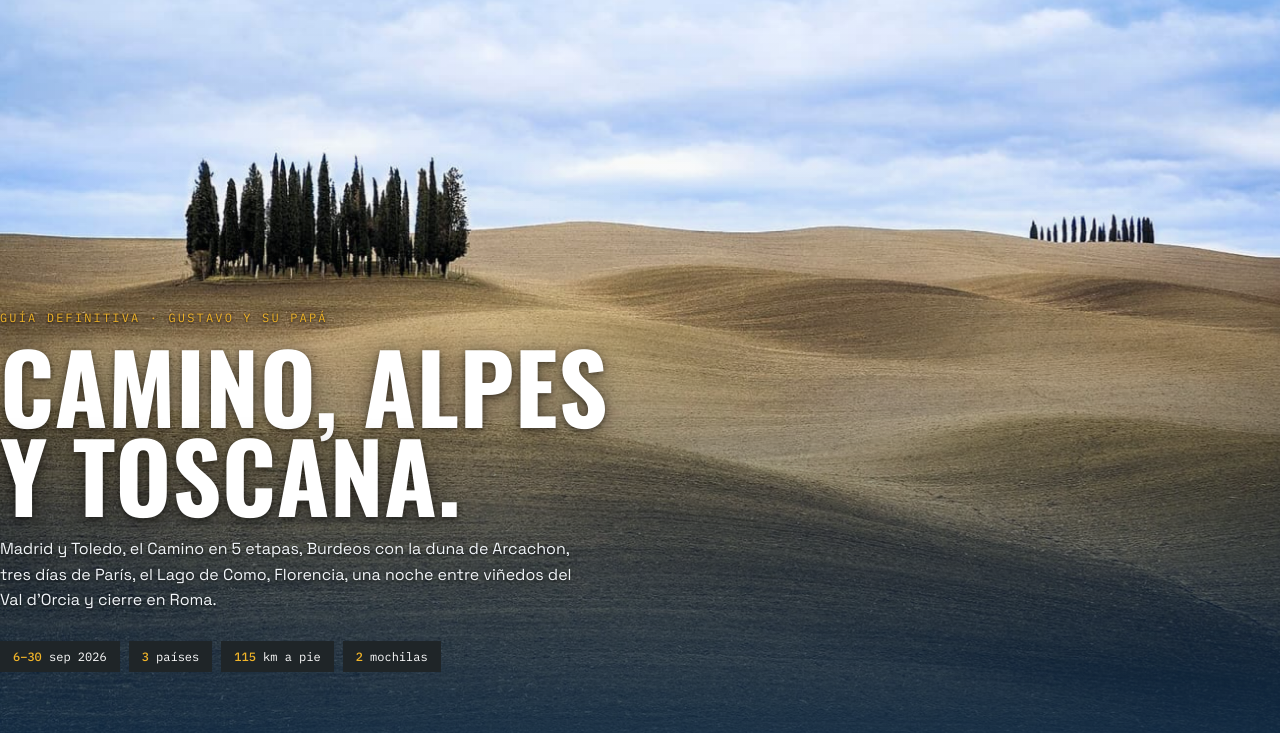
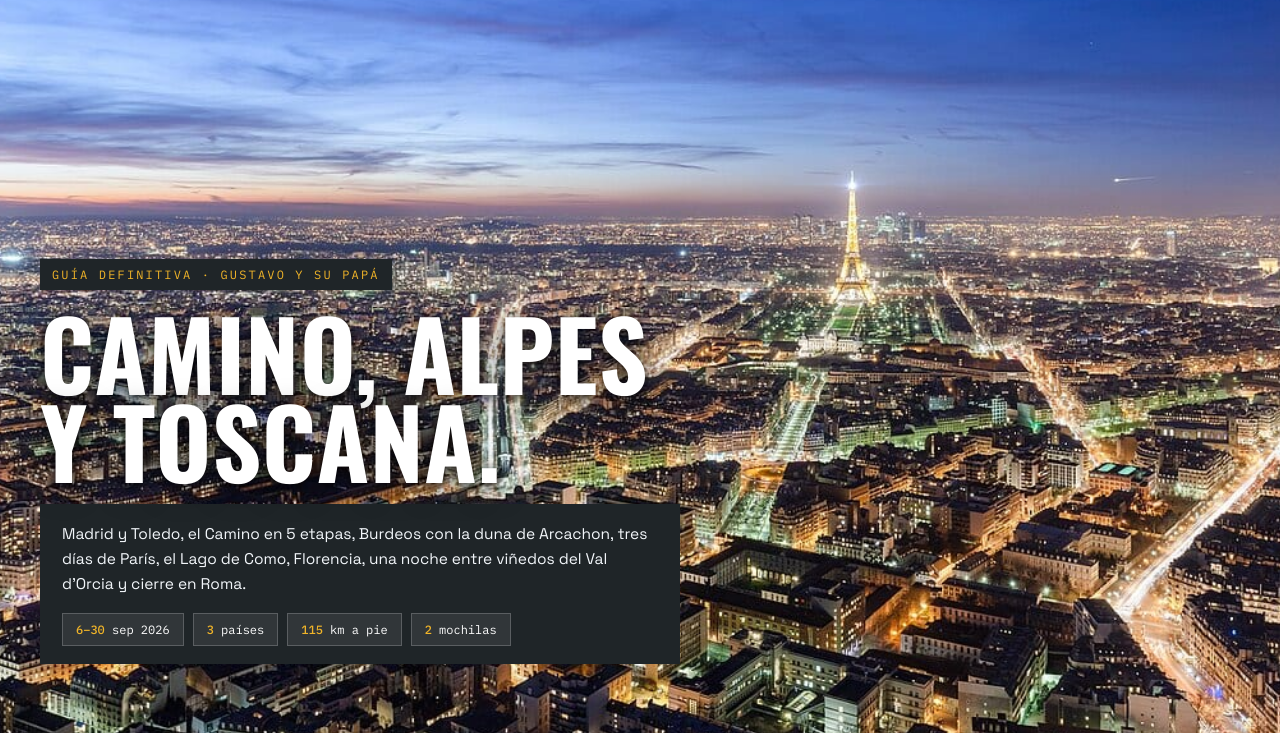
Before and after one commit to tavo379/caa-2.0, an Astro site in the folder apps/lab/: page /guia-viaje in a window 1280 px wide. Shown: the top 733 px of the page. Built offline with nearby package versions, Linux system fonts and the light colour scheme; Astro itself is replaced by a stand-in of ours.

Commit message:
fix(lab): corrige bug real de padding en el hero, quita el overlay y cambia la foto
El bug de "hero pegado" que se reportó varias veces era real: la regla
desktop .wrap{padding:0} pensada solo para <main> dentro del .shell
también estaba pisando el padding de header/footer (misma clase
.wrap), dejando el texto del hero literalmente a 0px del borde en
pantallas ≥960px. La escopo ahora a main.wrap y le doy a header .wrap
su propio padding explícito (24px móvil, 40px desktop) con margin:0
para que no vuelva a heredar el auto-centrado de la regla base.

Quito el .hero-scrim (el degradado azul que lavaba la foto) — ahora
la foto se ve en su color real. El eyebrow y el bloque de
subtítulo+pills pasan a chips sólidos #1f2528 para que el amarillo
tenga contraste garantizado sin depender de qué tan clara salga la
foto de fondo.

Cambio la foto del hero: era el paisaje de Val d'Orcia (quedaba raro
como portada, poco "ciudad"), ahora es Paris de noche desde la Torre
Montparnasse con la Eiffel iluminada — foto real en HD (1920px,
Benh Lieu Song, CC BY-SA 4.0, vía Wikimedia Commons). Borro
hero-valdorcia.jpg por quedar sin uso.

Co-Authored-By: Claude Sonnet 5 <noreply@anthropic.com>
Claude-Session: https://claude.ai/code/session_01FKaf4kxDn1uvFLEVPW5nfP

```diff
--- a/apps/lab/src/pages/guia-viaje.astro
+++ b/apps/lab/src/pages/guia-viaje.astro
@@ -27,26 +27,25 @@ body{font-family:'Space Grotesk',system-ui,sans-serif;background:var(--papel);co
     margin:0 auto;
     padding:0 40px;
   }
-  .wrap{max-width:900px;margin:0;padding:0}
+  main.wrap{max-width:900px;margin:0;padding:0}
   .lead,.sub{max-width:62ch}
-  header .wrap,footer .wrap{max-width:none}
 }
 
-/* ===== HERO — fills the available viewport, no clipping ===== */
-header{position:relative;overflow:hidden;isolation:isolate;color:#fff;padding:64px 0 48px;min-height:82vh;display:flex;align-items:flex-end}
+/* ===== HERO — fills the available viewport, no clipping, no darkening overlay ===== */
+header{position:relative;overflow:hidden;isolation:isolate;color:#fff;padding:56px 0 64px;min-height:82vh;display:flex;align-items:flex-end}
+header .wrap{position:relative;z-index:2;width:100%;max-width:820px;margin:0;padding:0 24px}
 .hero-photo{position:absolute;inset:0;z-index:0}
-.hero-photo img{width:100%;height:100%;object-fit:cover;object-position:center 62%;animation:heroZoom 22s ease-out forwards}
+.hero-photo img{width:100%;height:100%;object-fit:cover;object-position:center 68%;animation:heroZoom 22s ease-out forwards}
 @keyframes heroZoom{from{transform:scale(1.08)}to{transform:scale(1)}}
 @media (prefers-reduced-motion:reduce){.hero-photo img{animation:none}html{scroll-behavior:auto}nav a{transition:none}}
-.hero-scrim{position:absolute;inset:0;z-index:1;background:linear-gradient(180deg,rgba(16,48,79,0) 0%,rgba(16,48,79,.05) 40%,rgba(16,48,79,.55) 78%,rgba(16,48,79,.82) 100%)}
-header .wrap{position:relative;z-index:2;width:100%}
-.eyebrow{font-family:'IBM Plex Mono',monospace;font-size:12px;letter-spacing:.18em;text-transform:uppercase;color:var(--amarillo);margin-bottom:14px;text-shadow:0 1px 3px rgba(0,0,0,.85),0 2px 14px rgba(0,0,0,.55)}
-h1{font-family:'Oswald',sans-serif;font-weight:700;text-transform:uppercase;letter-spacing:.005em;font-size:clamp(44px,9vw,96px);line-height:.92;margin-bottom:18px;text-wrap:balance;text-shadow:0 2px 6px rgba(0,0,0,.5),0 4px 24px rgba(0,0,0,.4)}
-.sub{color:#F2F6FA;max-width:56ch;font-size:16px;text-shadow:0 1px 3px rgba(0,0,0,.7),0 2px 14px rgba(0,0,0,.45)}
-.hero-datos{display:flex;flex-wrap:wrap;gap:9px;margin-top:28px}
-.dato{background:var(--negro);border-radius:0;padding:6px 13px;font-family:'IBM Plex Mono',monospace;font-size:12px}
+.eyebrow{display:inline-block;background:var(--negro);color:var(--amarillo);font-family:'IBM Plex Mono',monospace;font-size:12px;letter-spacing:.18em;text-transform:uppercase;padding:6px 12px;margin-bottom:18px}
+h1{font-family:'Oswald',sans-serif;font-weight:700;text-transform:uppercase;letter-spacing:.005em;font-size:clamp(44px,9vw,96px);line-height:.92;margin-bottom:20px;text-wrap:balance;color:#fff;text-shadow:0 2px 10px rgba(0,0,0,.7),0 6px 28px rgba(0,0,0,.5)}
+.hero-card{background:var(--negro);padding:18px 22px;max-width:640px}
+.sub{color:#F2F6FA;font-size:15.5px}
+.hero-datos{display:flex;flex-wrap:wrap;gap:9px;margin-top:16px}
+.dato{background:rgba(255,255,255,.08);border:1px solid rgba(255,255,255,.2);border-radius:0;padding:6px 13px;font-family:'IBM Plex Mono',monospace;font-size:12px}
 .dato b{color:var(--amarillo);font-weight:500}
-@media (min-width:960px){header{padding:64px 0 64px;min-height:92vh}}
+@media (min-width:960px){header{padding:64px 0 72px;min-height:92vh}header .wrap{padding:0 40px}}
 
 /* ===== NAV — pill strip on mobile, sticky sidebar on desktop ===== */
 nav{position:sticky;top:0;z-index:50;background:var(--papel);border-bottom:2px solid var(--azul);overflow-x:auto;-webkit-overflow-scrolling:touch}
@@ -204,17 +203,18 @@ footer b{color:var(--amarillo);font-family:'Oswald',sans-serif;font-weight:700;f
 </svg>
 
 <header>
-  <div class="hero-photo"><img src="/viaje/photos/hero-valdorcia.jpg" alt="Colinas de cipreses del Val d'Orcia al amanecer, con niebla entre los viñedos" loading="eager"></div>
-  <div class="hero-scrim"></div>
+  <div class="hero-photo"><img src="/viaje/photos/hero-paris.jpg" alt="Vista aérea de París al atardecer desde la Torre Montparnasse, con la Torre Eiffel iluminada" loading="eager"></div>
   <div class="wrap">
     <div class="eyebrow">Guía definitiva · Gustavo y su papá</div>
     <h1>Camino, Alpes<br>y Toscana.</h1>
+    <div class="hero-card">
       <p class="sub">Madrid y Toledo, el Camino en 5 etapas, Burdeos con la duna de Arcachon, tres días de París, el Lago de Como, Florencia, una noche entre viñedos del Val d'Orcia y cierre en Roma.</p>
       <div class="hero-datos">
         <span class="dato"><b>6–30</b> sep 2026</span>
         <span class="dato"><b>3</b> países</span>
         <span class="dato"><b>115</b> km a pie</span>
         <span class="dato"><b>2</b> mochilas</span>
+      </div>
     </div>
   </div>
 </header>
@@ -732,7 +732,7 @@ footer b{color:var(--amarillo);font-family:'Oswald',sans-serif;font-weight:700;f
   Guía definitiva · 6 al 30 de septiembre de 2026 · Precios y horarios son estimados: verificar al reservar.
   <details class="credits">
     <summary>Créditos de fotos</summary>
-    <p>Val d'Orcia: Carlo Cattaneo (CC BY-SA 4.0) · Madrid: Jorge Franganillo (CC BY 2.0) · Toledo: Dmitry Dzhus (CC BY 2.0) · Santiago: Fernando (CC BY-SA 4.0) · Burdeos: Phillip Maiwald (CC BY-SA 3.0) · Torre Eiffel: Benh Lieu Song (dominio público) · Bellagio: Library of Congress (sin restricciones) · Florencia: Giorgio Galeotti (CC BY 4.0) · San Quirico d'Orcia: LigaDue (CC BY 3.0) · Coliseo: FeaturedPics (CC BY-SA 4.0). Todas vía Wikimedia Commons.</p>
+    <p>París (portada): Benh Lieu Song (CC BY-SA 4.0) · Madrid: Jorge Franganillo (CC BY 2.0) · Toledo: Dmitry Dzhus (CC BY 2.0) · Santiago: Fernando (CC BY-SA 4.0) · Burdeos: Phillip Maiwald (CC BY-SA 3.0) · Torre Eiffel: Benh Lieu Song (dominio público) · Bellagio: Library of Congress (sin restricciones) · Florencia: Giorgio Galeotti (CC BY 4.0) · San Quirico d'Orcia: LigaDue (CC BY 3.0) · Coliseo: FeaturedPics (CC BY-SA 4.0). Todas vía Wikimedia Commons.</p>
   </details>
 </footer>
 
```
Also changed, not shown: apps/lab/public/viaje/photos/hero-paris.jpg (added), apps/lab/public/viaje/photos/hero-valdorcia.jpg (deleted). Lines whose indentation alone changed are shown as unchanged.
